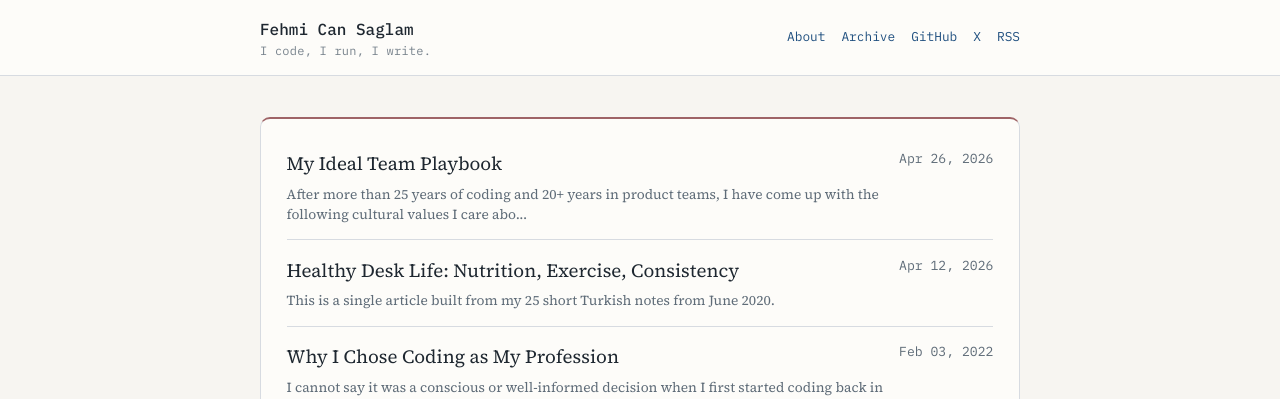
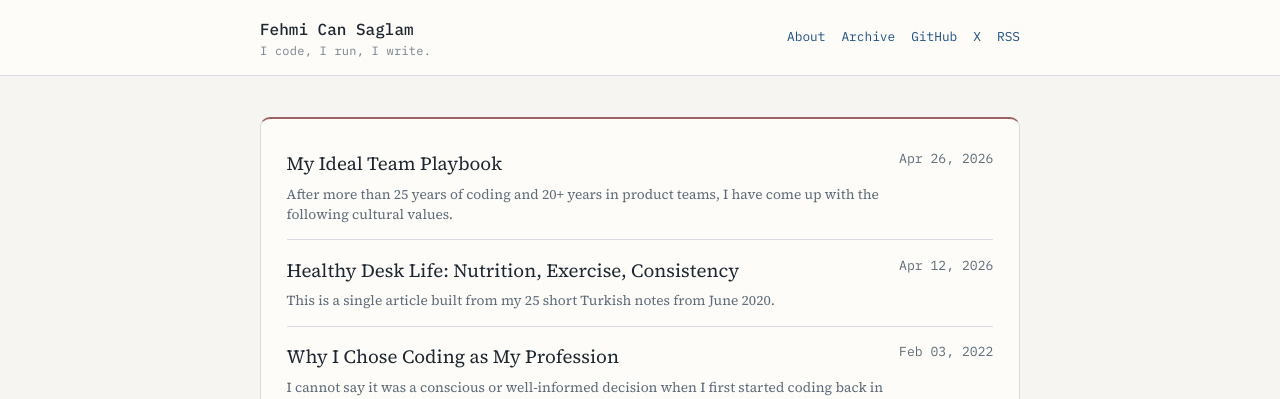
Before and after one commit to fehmicansaglam/fehmicansaglam.github.com, a Jekyll site: the page built from index.html, in a window 1280 px wide. Shown: the top 399 px of the page. Built offline with Jekyll 4.4.1, drawn with Linux system fonts in a browser that asks for light colours.

Commit message:
support custom homepage subtitles and update latest post subtitle

```diff
--- a/index.html
+++ b/index.html
@@ -40,8 +40,11 @@ published: true
           <li class="post-item">
             <div class="post-main">
               <a class="post-link" href="{{ post.url }}">{{ post.title | escape }}</a>
+              {% assign custom_subtitle = post.subtitle | strip %}
               {% assign clean_excerpt = post.excerpt | strip_html | strip_newlines | normalize_whitespace %}
-              {% if clean_excerpt != "" %}
+              {% if custom_subtitle != "" %}
+                <p class="post-excerpt">{{ custom_subtitle }}</p>
+              {% elsif clean_excerpt != "" %}
                 <p class="post-excerpt">{{ clean_excerpt | truncate: 130 }}</p>
               {% endif %}
             </div>
```
Also changed, not shown: _posts/2026-04-26-my-ideal-team-playbook-rules-of-play.md (+1 -0 lines).
